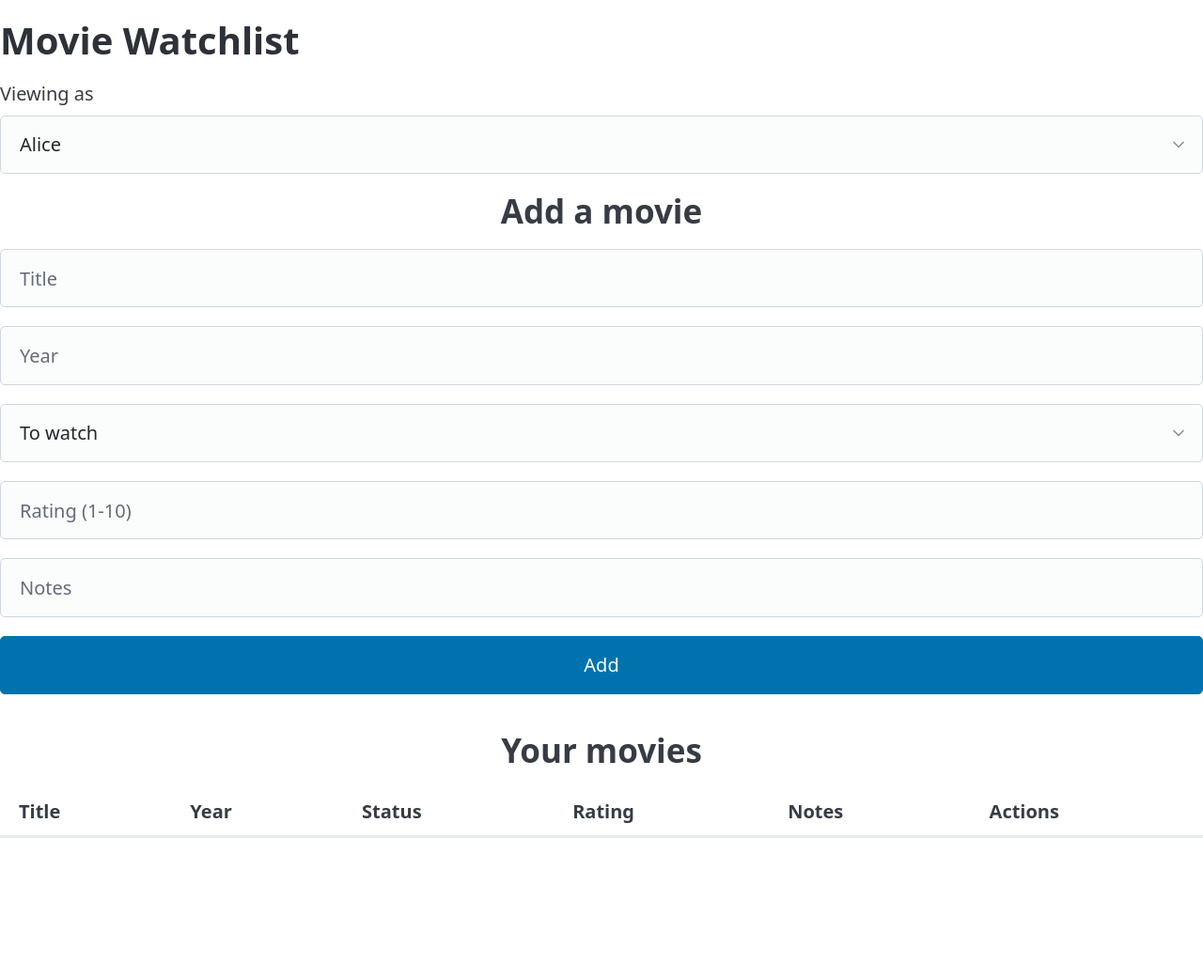
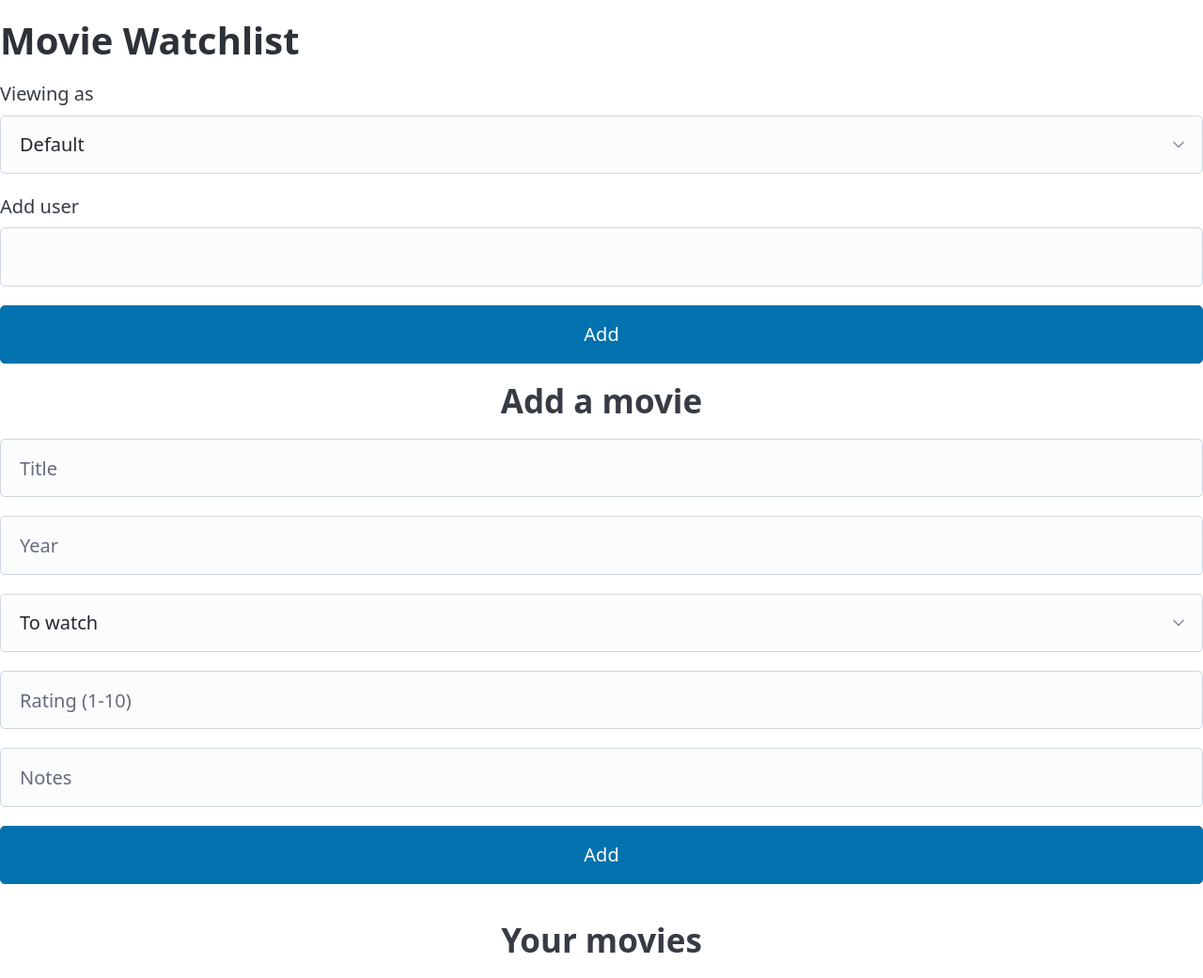
Before and after one commit to cmill95/movie-watchlist, a FastAPI app: page / in a window 1280 px wide. Shown: the top 1041 px of the page at 94% size. Before the commit the page ends 892 px from the top, so only its background shows below. Run offline with FastAPI, Linux system fonts and the light colour scheme; data comes from the database, SQL or seed files in the repository; data that the repository does not hold is empty; some libraries are stand-ins or nearby versions.

Commit message:
Add client-entered users with default

```diff
--- a/app/main.py
+++ b/app/main.py
@@ -14,6 +14,7 @@ from app.models import (
     MovieRead,
     MovieStatus,
     MovieUpdate,
+    Name,
     Notes,
     Rating,
     Title,
@@ -90,6 +91,14 @@ def index(
 def switch_user(user_id: Annotated[int, Form()]) -> Response:
     response = Response(headers={"HX-Redirect": "/"})
     response.set_cookie("user_id", str(user_id))
+    return response
+
+
+@app.post("/ui/users")
+def add_user(name: Annotated[Name, Form()]) -> Response:
+    user = make_repository(DEFAULT_USER_ID).create_user(name)
+    response = Response(headers={"HX-Redirect": "/"})
+    response.set_cookie("user_id", str(user.id))
     return response
 
 
--- a/app/models.py
+++ b/app/models.py
@@ -14,7 +14,7 @@ from datetime import datetime
 from enum import StrEnum
 from typing import Annotated
 
-from pydantic import BaseModel, ConfigDict, Field, field_validator
+from pydantic import BaseModel, ConfigDict, Field, StringConstraints, field_validator
 
 
 class MovieStatus(StrEnum):
@@ -27,6 +27,8 @@ Title = Annotated[str, Field(min_length=1, max_length=200)]
 Year = Annotated[int, Field(ge=1888, le=2100)]
 Rating = Annotated[int, Field(ge=1, le=10)]
 Notes = Annotated[str, Field(min_length=1, max_length=2000)]
+# Whitespace is trimmed first, so a blank or spaces-only name fails the min_length.
+Name = Annotated[str, StringConstraints(strip_whitespace=True, min_length=1, max_length=100)]
 
 
 class MovieCreate(BaseModel):
--- a/app/templates/index.html
+++ b/app/templates/index.html
@@ -10,6 +10,11 @@
       <option value="{{ user.id }}" {% if user.id == current_user_id %}selected{% endif %}>{{ user.name }}</option>
     {% endfor %}
   </select>
+  <form id="add-user-form" hx-post="/ui/users" hx-trigger="submit">
+    <label for="new-user-name">Add user</label>
+    <input id="new-user-name" name="name" type="text" maxlength="100" required>
+    <button type="submit">Add</button>
+  </form>
 </header>
 
 <section aria-labelledby="add-heading">
```
Also changed, not shown: tests/test_movies.py (+20 -0 lines), tests/test_repository.py (+7 -0 lines), app/storage/__init__.py, app/storage/sqlalchemy_repo.py, app/storage/sqlite_repo.py.
